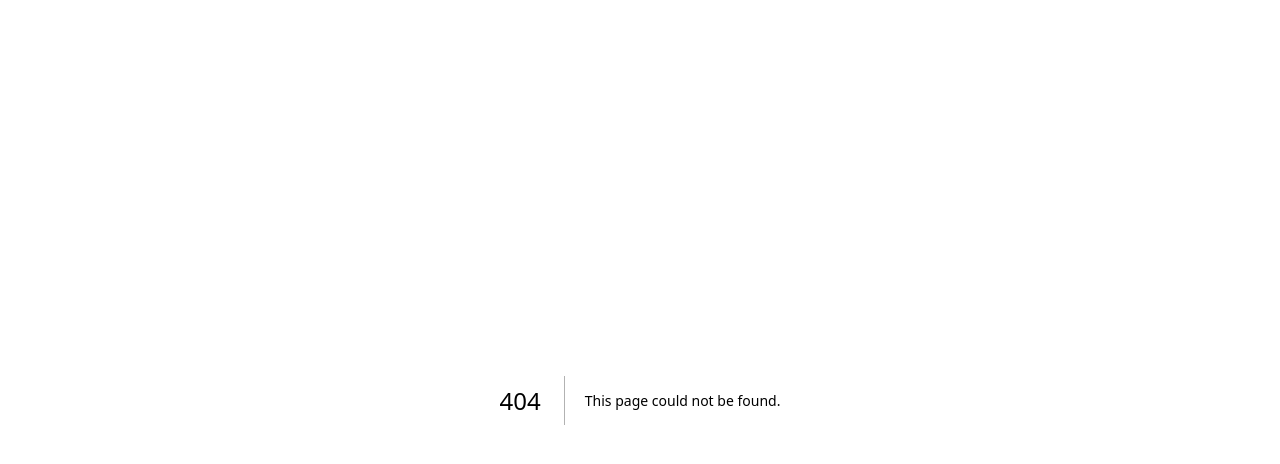
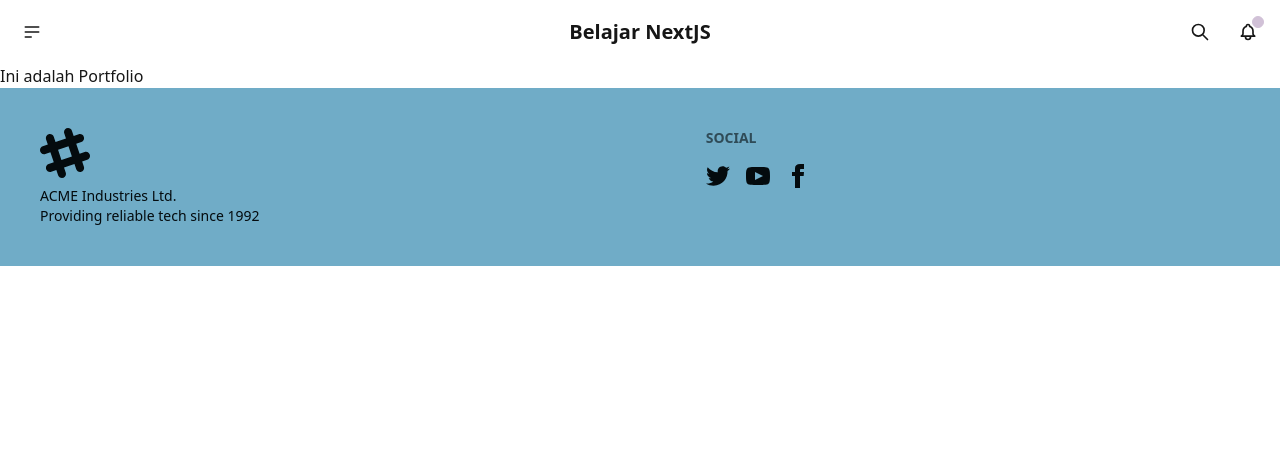
Before and after one commit to daffakbar/nextjs-scode, a Next.js app: page /portfolio in a window 1280 px wide. Before the commit this address had no page. Shown: the top 464 px of the page. Built offline with nearby package versions, Linux system fonts and the light colour scheme.

Commit message:
tugas hari ke-5

```diff
--- a/components/header/index.js
+++ b/components/header/index.js
@@ -1,11 +1,10 @@
 import React from "react";
-import Menu from "../menu";
 import withAuth from "../with-auth";
-import NavigationMenuDemo from "@/components/menu";
+import Menu from "@/components/menu";
 const Header = () => {
   return (
     <div>
-      <NavigationMenuDemo />
+      <Menu />
     </div>
   );
 };
--- /dev/null
+++ b/pages/about.js
@@ -0,0 +1,9 @@
+import Layout from "@/layouts/index";
+
+export default function About() {
+  return (
+    <Layout metaTitle="About" metaDescription="This is the About page">
+      <h1>Ini adalah About</h1>
+    </Layout>
+  );
+}
--- /dev/null
+++ b/pages/portfolio.js
@@ -0,0 +1,9 @@
+import Layout from "@/layouts/index";
+
+export default function Portfolio() {
+  return (
+    <Layout metaTitle="Portfolio" metaDescription="This is the Portfolio page">
+      <h1>Ini adalah Portfolio</h1>
+    </Layout>
+  );
+}
```
